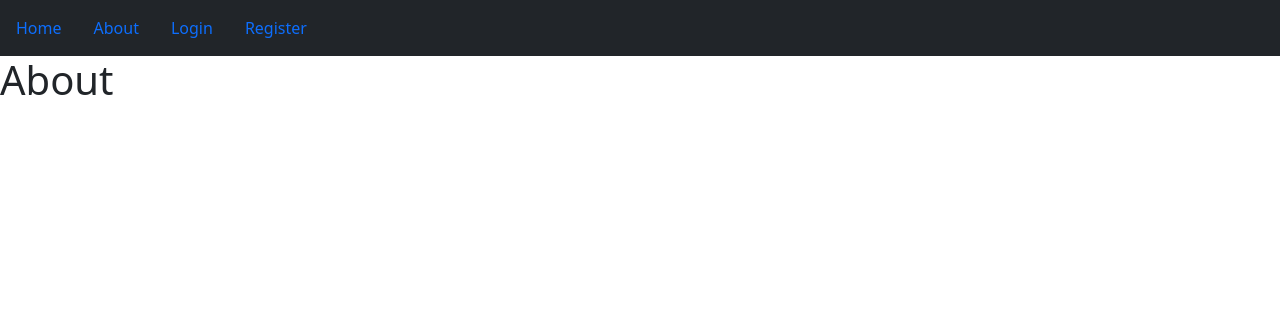
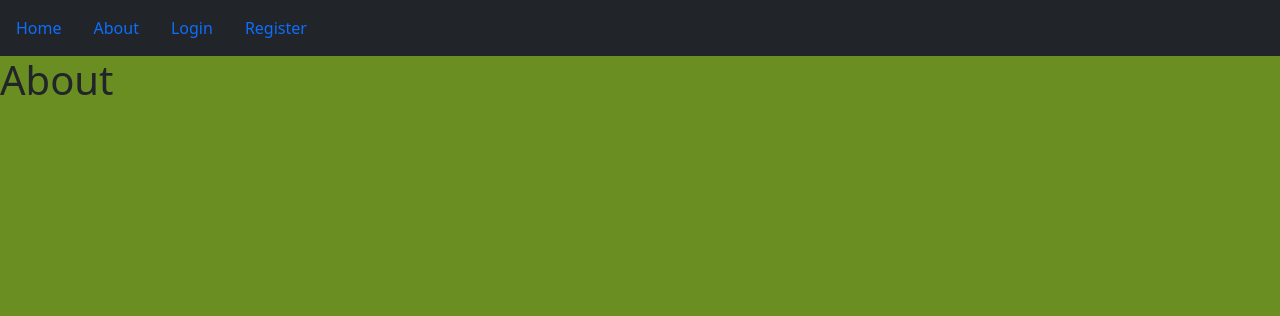
Before and after one commit to shubham010205/Wander, a Flask app: page /about in a window 1280 px wide. Shown: the top 316 px of the page. Run offline with Flask 3, Linux system fonts and the light colour scheme.

Commit message:
css changes

```diff
--- a/wander_flask/static/style.css
+++ b/wander_flask/static/style.css
@@ -0,0 +1,3 @@
+body {
+    background-color: olivedrab;
+}
--- a/wander_flask/templates/layout.html
+++ b/wander_flask/templates/layout.html
@@ -4,7 +4,7 @@
         <meta charset="utf-8">
         <meta name="viewport" content="width=device-width, initial-scale=1">
         <link href="https://cdn.jsdelivr.net/npm/bootstrap@5.2.2/dist/css/bootstrap.min.css" rel="stylesheet" integrity="sha384-Zenh87qX5JnK2Jl0vWa8Ck2rdkQ2Bzep5IDxbcnCeuOxjzrPF/et3URy9Bv1WTRi" crossorigin="anonymous">
-        <!-- <link rel="stylesheet" type="text/css" href="{{ url_for('static', filename='3_style.css') }}"> -->
+        <link rel="stylesheet" type="text/css" href="{{ url_for('static', filename='style.css') }}">
 
         {% if title %}
             <title>{{ title }}</title>
```
